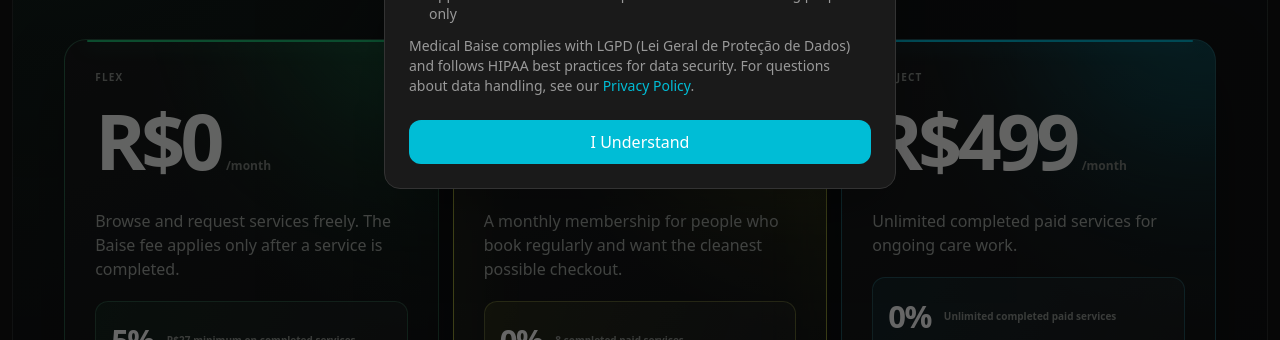
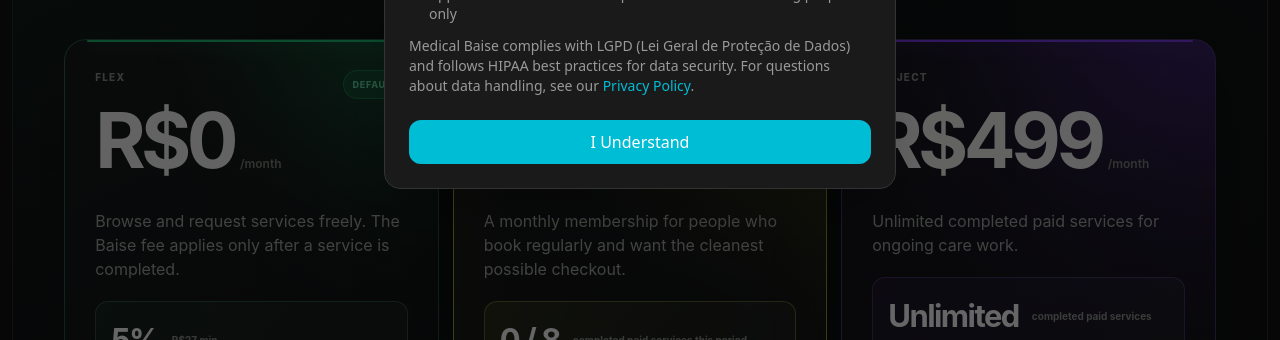
Before and after one commit to laminsn/medicalbaise, a React (Vite) app: page /seeker-pricing in a window 1280 px wide. Shown: the part 460-800 px from the top of the page. Built offline with nearby package versions, Linux system fonts and the light colour scheme; no server answers.

Commit message:
fix(seeker): clone Avis baiseapps Pricing card chrome
Lock Flex/Lifestyle/Project to the live plan-card type, spacing, and
accents. Lifestyle {used} / 8 lives only in the fee-callout. Provider
Pricing and wallet checkout are unchanged.

Co-authored-by: laminsn <laminsn@users.noreply.github.com>

```diff
--- a/src/pages/SeekerPricing.tsx
+++ b/src/pages/SeekerPricing.tsx
@@ -16,8 +16,7 @@ const PLANS = [
     id: 'flex' as const,
     dataPlan: 'Flex',
     monthly: 'R$0',
-    bookingFee: '5%',
-    bookingLabelKey: 'seekerPricing.feeMin',
+    pillKey: 'seekerPricing.defaultPill' as const,
     featured: false,
     featureKeys: [
       'noBrowseFee',
@@ -37,11 +36,9 @@ const PLANS = [
     id: 'lifestyle' as const,
     dataPlan: 'Lifestyle',
     monthly: 'R$99',
-    bookingFee: '0%',
-    bookingLabelKey: 'seekerPricing.eightTx',
+    pillKey: 'seekerPricing.featuredPill' as const,
     featured: true,
     featureKeys: [
-      'usedOfLimit',
       'everythingInFlex',
       'noBookingFee',
       'processingIncluded',
@@ -59,8 +56,7 @@ const PLANS = [
     id: 'project' as const,
     dataPlan: 'Project',
     monthly: 'R$499',
-    bookingFee: '0%',
-    bookingLabelKey: 'seekerPricing.unlimitedFee',
+    pillKey: null,
     featured: false,
     featureKeys: [
       'everythingInLifestyle',
@@ -140,20 +136,27 @@ export default function SeekerPricing() {
             <div className="seeker-pricing-grid">
               {PLANS.map((plan) => {
                 const isCurrentPlan = plan.id === currentPlan;
-                const features = plan.featureKeys.map((feature) =>
-                  feature === 'usedOfLimit'
-                    ? t('seekerPricing.usedOfLimit', {
-                        used: currentPlan === 'lifestyle' ? transactionCount : 0,
-                        limit: LIFESTYLE_TRANSACTION_LIMIT,
-                      })
-                    : t(`seekerPricing.features.${feature}`),
-                );
+                const features = plan.featureKeys.map((feature) => t(`seekerPricing.features.${feature}`));
+                const lifestyleUsed = currentPlan === 'lifestyle' ? transactionCount : 0;
+                const feeCallout =
+                  plan.id === 'flex'
+                    ? { strong: '5%', label: t('seekerPricing.feeMinShort') }
+                    : plan.id === 'lifestyle'
+                      ? {
+                          strong: t('seekerPricing.usedCount', {
+                            used: lifestyleUsed,
+                            limit: LIFESTYLE_TRANSACTION_LIMIT,
+                          }),
+                          label: t('seekerPricing.usedCountLabel'),
+                        }
+                      : { strong: t('seekerPricing.unlimited'), label: t('seekerPricing.unlimitedFee') };
 
                 return (
                   <article
                     key={plan.id}
                     className={`plan-card ${plan.featured ? 'featured' : ''}`}
                     data-plan={plan.dataPlan}
+                    data-slug={plan.id}
                   >
                     <div className="plan-card-top">
                       <div>
@@ -163,12 +166,12 @@ export default function SeekerPricing() {
                           <small>{t('seekerPricing.perMonth')}</small>
                         </strong>
                       </div>
-                      {plan.featured && <b>{t('seekerPricing.bestForRepeat')}</b>}
+                      {plan.pillKey && <b>{t(plan.pillKey)}</b>}
                     </div>
                     <p>{t(`seekerPricing.plans.${plan.id}.description`)}</p>
                     <div className="fee-callout">
-                      <strong>{plan.bookingFee}</strong>
-                      <span>{t(plan.bookingLabelKey)}</span>
+                      <strong>{feeCallout.strong}</strong>
+                      <span>{feeCallout.label}</span>
                     </div>
                     <div className="plan-benefit-count">
                       <span>{t('seekerPricing.includedBenefits')}</span>
--- a/src/styles/baise-plan-cards.css
+++ b/src/styles/baise-plan-cards.css
@@ -1,4 +1,4 @@
-/* Ported from https://baiseapps.vercel.app/pricing seeker plan-card chrome. Avis owns these tokens. */
+/* Cloned from https://baiseapps.vercel.app/pricing seeker plan-card chrome. Avis owns these tokens. */
 
 .seeker-pricing-source {
   --bg: #0a0a0b;
@@ -11,6 +11,9 @@
   --influencer: #f3ff3b;
   --ease: cubic-bezier(0.22, 1, 0.36, 1);
   color: #f7f8f6;
+  font-family: 'Plus Jakarta Sans', Inter, system-ui, -apple-system, BlinkMacSystemFont, 'Segoe UI', sans-serif;
+  font-synthesis: none;
+  -webkit-font-smoothing: antialiased;
 }
 
 .seeker-pricing-source .pricing-seeker {
@@ -58,7 +61,7 @@
 
 .seeker-pricing-source .seeker-pricing-grid {
   display: grid;
-  grid-template-columns: repeat(3, 1fr);
+  grid-template-columns: repeat(3, minmax(0, 1fr));
   gap: 14px;
 }
 
@@ -87,7 +90,14 @@
 }
 
 .seeker-pricing-source .plan-card[data-plan='Project'] {
-  --plan-accent: var(--medical);
+  --plan-accent: var(--legal);
+  background:
+    radial-gradient(circle at 100% 0, rgba(124, 58, 237, 0.19), transparent 38%),
+    linear-gradient(155deg, #19181f, #0e0f11 70%);
+}
+
+.seeker-pricing-source .plan-card[data-plan='Project']::after {
+  background: var(--legal);
 }
 
 .seeker-pricing-source .plan-card::before {
@@ -215,7 +225,7 @@
 .seeker-pricing-source .plan-benefit-count span {
   color: #777d78;
   font-size: 8px;
-  font-weight: 800;
+  font-weight: 850;
   letter-spacing: 0.13em;
   text-transform: uppercase;
 }
```
Also changed, not shown: supabase/tests/seeker_subscriptions.md (+4 -2 lines), src/i18n/locales/en.json, src/i18n/locales/es.json, src/i18n/locales/pt.json.
